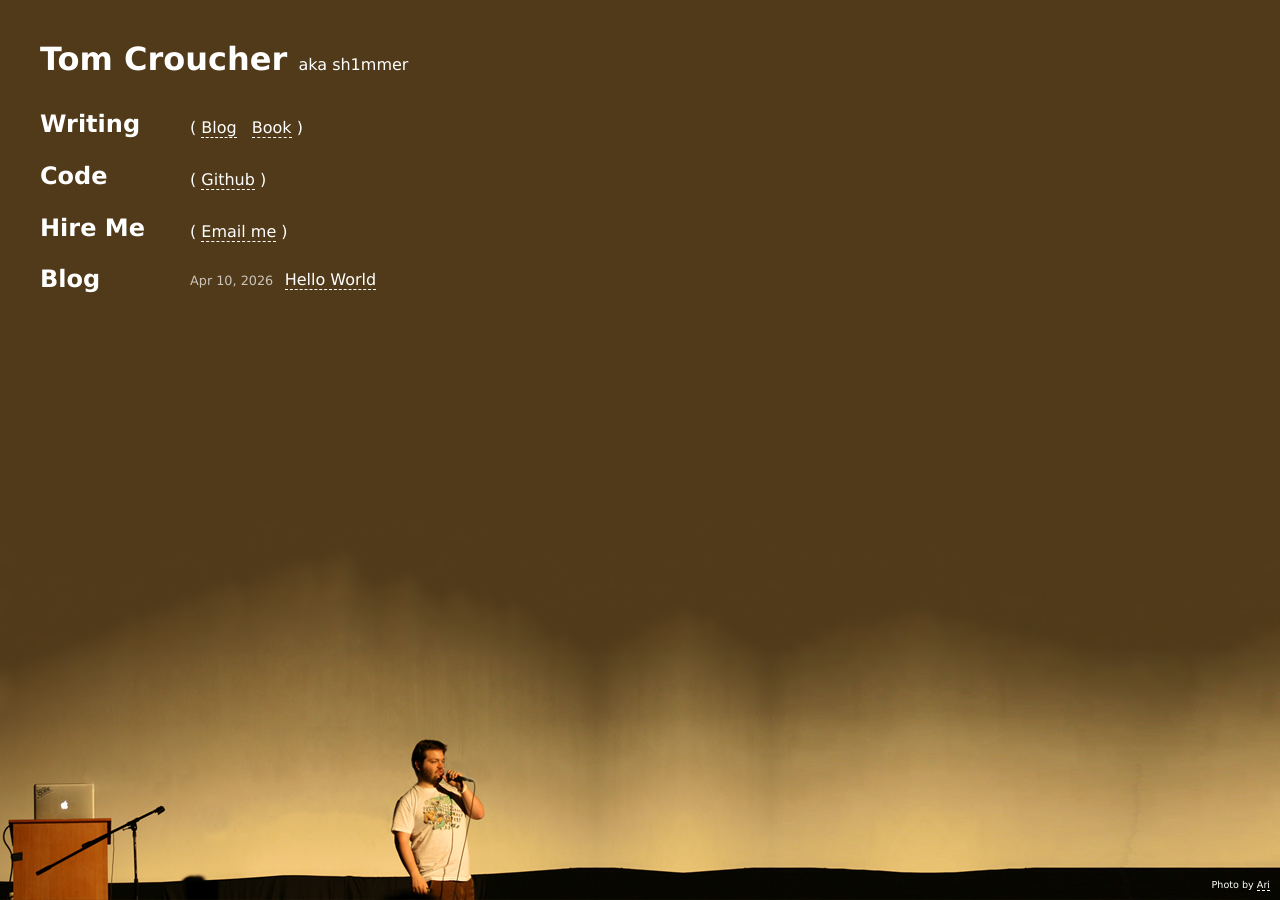
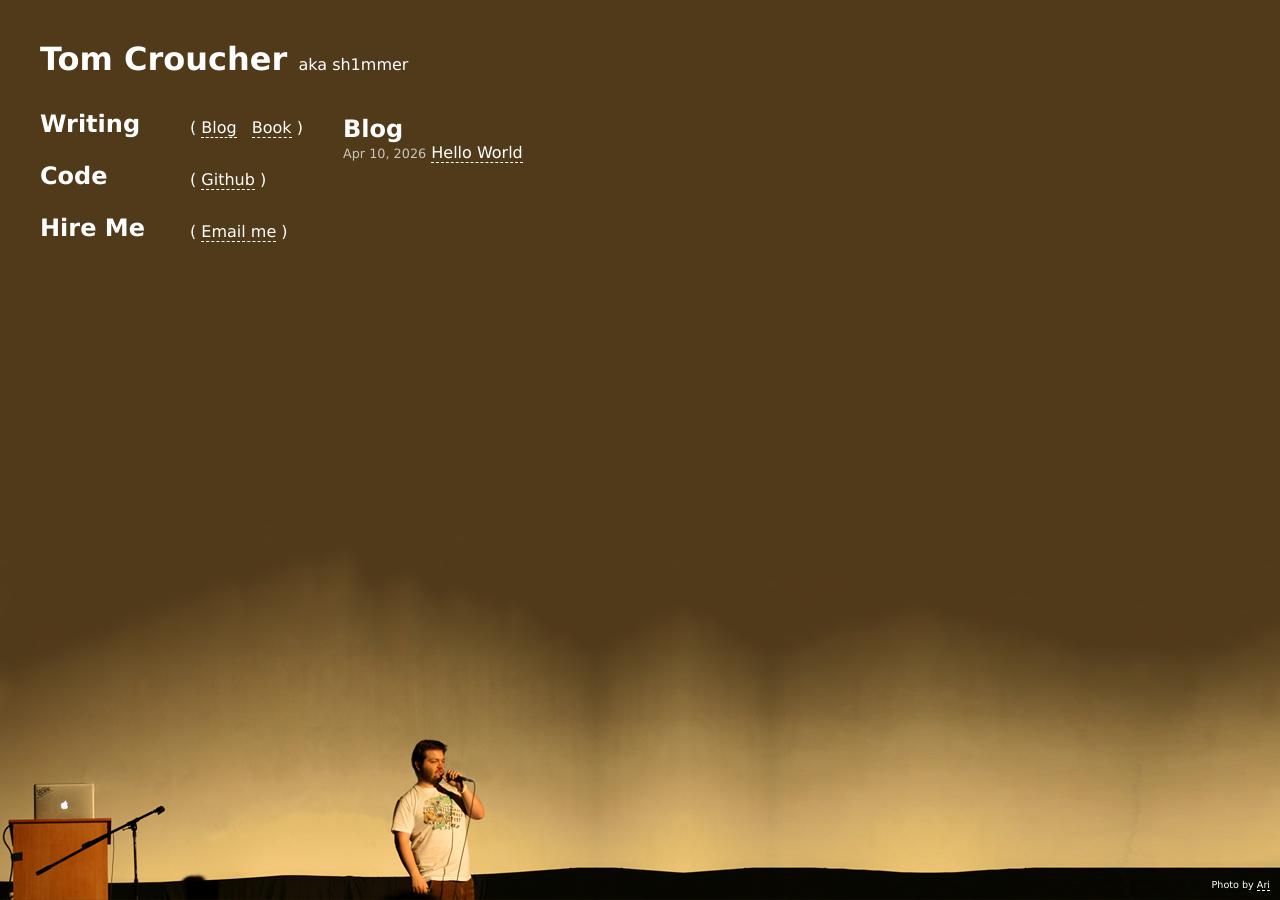
Before and after one commit to sh1mmer/sh1mmer.github.io, a Jekyll site: the page built from blog/index.html, in a window 1280 px wide. Built offline with Jekyll 4.4.1, drawn with Linux system fonts in a browser that asks for light colours; the list of posts is cut into pages by our own code.

Commit message:
fix layout

```diff
--- a/_layouts/home.html
+++ b/_layouts/home.html
@@ -4,6 +4,8 @@ layout: default
 <div class="home-layout">
   <h1>Tom Croucher <span class="antiem">aka sh1mmer</span></h1>
 
+  <div class="home-columns">
+    <div class="menu-col">
       <div class="section">
         <h2>Writing</h2>
         <ul>
@@ -25,8 +27,14 @@ layout: default
           <li><a href="mailto:tom.croucher+wab@gmail.com?subject=I'm%20from%20the%20internet">Email me</a></li>
         </ul>
       </div>
+    </div>
 
+    {% if content != blank %}
+    <div class="content-col">
       {{ content }}
+    </div>
+    {% endif %}
+  </div>
 </div>
 <div class="bg"></div>
 <div class="credit">Photo by <a href="https://www.flickr.com/photos/whatnot/4794068830/">Ari</a></div>
--- a/assets/css/style.css
+++ b/assets/css/style.css
@@ -26,6 +26,20 @@ a:hover {
 .home-layout {
   padding: 40px 40px 60px;
   min-height: 100vh;
+}
+
+.home-columns {
+  display: flex;
+  gap: 40px;
+}
+
+.menu-col {
+  flex-shrink: 0;
+}
+
+.content-col {
+  flex: 1;
+  padding-top: 0.3em;
 }
 
 .home-layout h1 {
--- a/blog/index.html
+++ b/blog/index.html
@@ -2,9 +2,7 @@
 layout: home
 title: Blog - Tom Croucher
 ---
-<div class="section blog-section">
 <h2>Blog</h2>
-  <div class="blog-content">
 {% assign posts = paginator.posts | default: site.posts %}
 {% if posts.size > 0 %}
 <ul class="post-list">
@@ -28,5 +26,3 @@ title: Blog - Tom Croucher
 {% else %}
 <p>No posts yet. Check back soon!</p>
 {% endif %}
-  </div>
-</div>
```
Also changed, not shown: _layouts/post.html (+5 -10 lines). Lines whose indentation alone changed are shown as unchanged.
